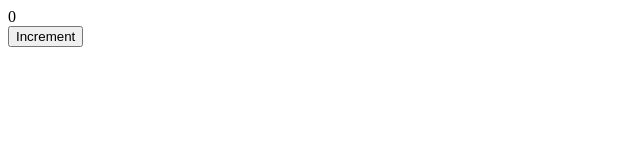
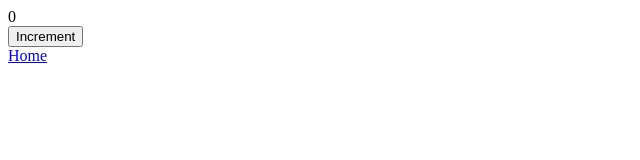
Before and after one commit to cswagner/cswagner.github.io, a Next.js app: page /counter in a window 1280 px wide. Shown: the top 160 px of the page, without its empty margins (0-640 px from the left). Built offline with nearby package versions, Linux system fonts and the light colour scheme.

Commit message:
Link to home from counter

```diff
--- a/pages/counter.tsx
+++ b/pages/counter.tsx
@@ -1,4 +1,5 @@
 import { useCallback, useState } from 'react'
+import Link from 'next/link'
 
 const CounterPage = () => {
   const { count, increment } = useCounter()
@@ -7,6 +8,9 @@ const CounterPage = () => {
     <div>
       <div>{count}</div>
       <button onClick={increment}>Increment</button>
+      <div>
+        <Link href="/">Home</Link>
+      </div>
     </div>
   )
 }
```
